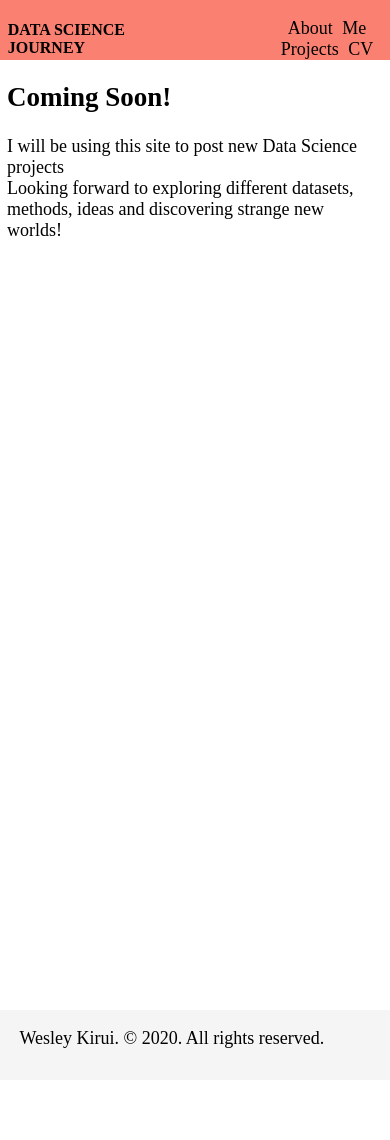
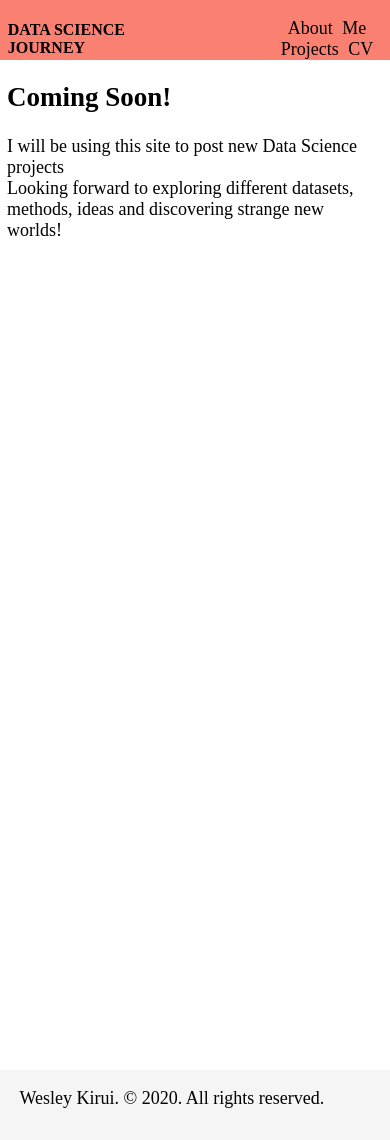
Before and after one commit to wkirui/wkirui.github.io, a Jekyll site: the page built from index.html, in a window 390 px wide. Built offline with Jekyll 4.4.1, drawn with Linux system fonts in a browser that asks for light colours; nearby versions of some CDN libraries; before the commit the page ends 1080 px from its top, so only the background shows below that.

Commit message:
updated content wrapper

```diff
--- a/assets/css/style.css
+++ b/assets/css/style.css
@@ -153,17 +153,18 @@
         position: relative;
         display: block;
         overflow: hidden;
+        padding-bottom: 60px;
 
     }
 
-    #content-wrap {
+    /* #content-wrap {
         position: relative;
         padding-bottom: 60px;
         display: block;
         overflow: hidden;
         min-height: 100vh;
-        /* margin-bottom: 60px; */
-    }
+        margin-bottom: 60px;
+    } */
     #nav-bar.responsive {
         position: relative;
     }
@@ -193,7 +194,7 @@
         height: 60px;
         clear: both;
         background-color: whitesmoke;
-        padding-bottom: 10px;
+        /* padding-bottom: 10px; */
         padding-left: 5vw;
     }
 }
```
Also changed, not shown: 1 other file.
